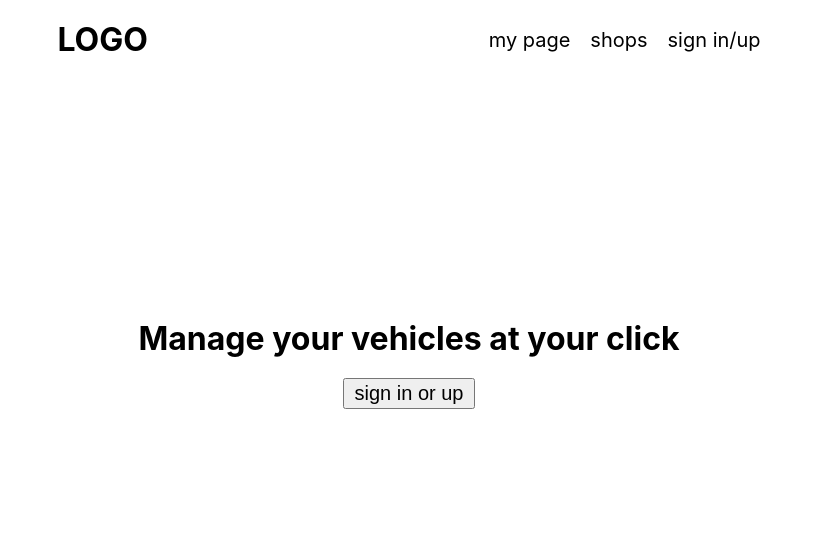
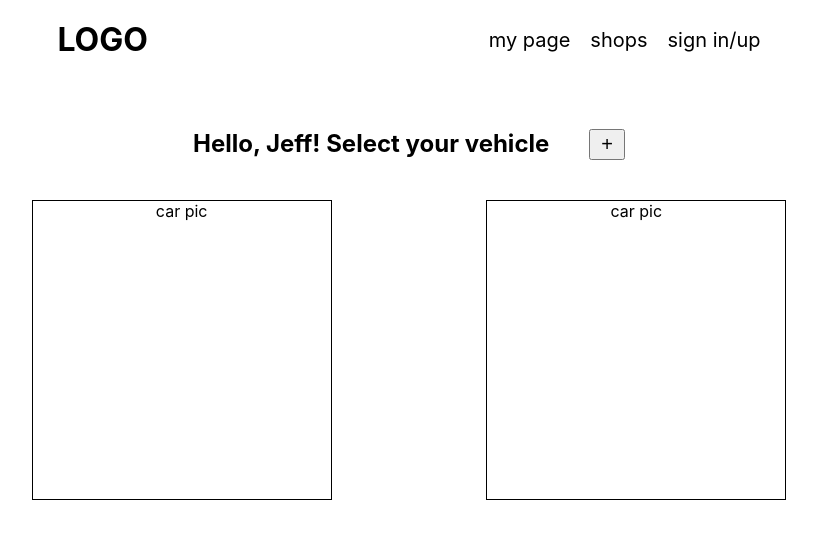
Before and after one commit to jeffk713/my-garage, a React (Create React App) app: page /my-page/add-vehicle in a window 1280 px wide. Shown: the top 538 px of the page, without its empty margins (231-1048 px from the left). Built offline with nearby package versions, Linux system fonts and the light colour scheme.

Commit message:
break app into components; homepage, navigator, and link and create my-page and style it briefly

```diff
--- a/src/App.js
+++ b/src/App.js
@@ -1,31 +1,19 @@
 import React from 'react';
+
+import Navigator from './components/navigator/navigator.component';
+import Homepage from './components/pages/homepage/homepage.component';
+import MyPage from './components/pages/my-page/my-page.component';
+
 import './App.scss';
 
 class App extends React.Component {
   render() {
     return (
       <div className='app'>
-        <div className='navigator'>
-          <div className='logo'>
-            <h1>LOGO</h1>
-          </div>
-          <div className='link-container'>
-            <div className='link'>
-              <a href='/'>my page</a>
-            </div>
-            <div className='link'>
-              <a href='/'>shops</a>
-            </div>
-            <div className='link'>
-              <a href='/'>sign in/up</a>
-            </div>
-          </div>
-        </div>
+        <Navigator />
         <div className='main'>
-          <div className='homepage-banner'>
-            <h1 className='banner-title'>Manage your vehicles at your click</h1>
-            <button className='btn'>sign in or up</button>
-          </div>
+          {/* <Homepage /> */}
+          <MyPage />
         </div>
       </div>
     );
--- a/src/App.scss
+++ b/src/App.scss
@@ -7,44 +7,9 @@
 .app {
   text-align: center;
 
-  .navigator {
+  .main {
     width: 80vw;
     margin: 0 auto;
-    padding-top: 20px;
-    padding-bottom: 20px;
-
-    display: flex;
-    flex-direction: row;
-    justify-content: space-around;
-
-    .link-container {
-      display: flex;
-      flex-direction: row;
-      justify-content: space-around;
-      align-items: center;
-
-      .link {
-        margin-left: 20px;
-
-        > a {
-          text-decoration: none;
-          color: black;
-          font-size: 20px;
-        }
-      }
-    }
-  }
-
-  .main {
-    min-height: 60vh;
-
-    .homepage-banner {
-      margin: 30vh auto 0 auto;
-
-      .banner-title {
-        margin-bottom: 20px;
-      }
-    }
   }
 }
 
--- /dev/null
+++ b/src/components/link/link.styles.scss
@@ -0,0 +1,9 @@
+.link {
+  margin-left: 20px;
+
+  > a {
+    text-decoration: none;
+    color: black;
+    font-size: 20px;
+  }
+}
--- /dev/null
+++ b/src/components/navigator/navigator.component.js
@@ -0,0 +1,26 @@
+import React from 'react';
+
+import Link from '../link/link.component';
+
+import './navigator.styles.scss';
+
+const Navigator = () => (
+  <div className='navigator'>
+    <div className='logo'>
+      <h1>LOGO</h1>
+    </div>
+    <div className='link-container'>
+      <Link>
+        <a href='/'>my page</a>
+      </Link>
+      <Link>
+        <a href='/'>shops</a>
+      </Link>
+      <Link>
+        <a href='/'>sign in/up</a>
+      </Link>
+    </div>
+  </div>
+);
+
+export default Navigator;
--- /dev/null
+++ b/src/components/navigator/navigator.styles.scss
@@ -0,0 +1,17 @@
+.navigator {
+  width: 80vw;
+  margin: 0 auto;
+  padding-top: 20px;
+  padding-bottom: 20px;
+
+  display: flex;
+  flex-direction: row;
+  justify-content: space-around;
+
+  .link-container {
+    display: flex;
+    flex-direction: row;
+    justify-content: space-around;
+    align-items: center;
+  }
+}
--- /dev/null
+++ b/src/components/pages/homepage/homepage.component.js
@@ -0,0 +1,14 @@
+import React from 'react';
+
+import './homepage.styles.scss';
+
+const Homepage = () => (
+  <div className='homepage'>
+    <div className='homepage-banner'>
+      <h1 className='banner-title'>Manage your vehicles at your click</h1>
+      <button className='btn'>sign in or up</button>
+    </div>
+  </div>
+);
+
+export default Homepage;
--- /dev/null
+++ b/src/components/pages/homepage/homepage.styles.scss
@@ -0,0 +1,11 @@
+.homepage {
+  min-height: 60vh;
+
+  .homepage-banner {
+    margin: 30vh auto 0 auto;
+
+    .banner-title {
+      margin-bottom: 20px;
+    }
+  }
+}
--- /dev/null
+++ b/src/components/pages/my-page/my-page.component.js
@@ -0,0 +1,18 @@
+import React from 'react';
+
+import './my-page.styles.scss';
+
+const MyPage = () => (
+  <div className='my-page'>
+    <div className='my-page-header'>
+      <h2 className='my-page-greeting'>Hello, Jeff! Select your vehicle</h2>
+      <button className='btn'>+</button>
+    </div>
+    <div className='car-picture-container'>
+      <div className='car-picture'>car pic</div>
+      <div className='car-picture'>car pic</div>
+    </div>
+  </div>
+);
+
+export default MyPage;
--- /dev/null
+++ b/src/components/pages/my-page/my-page.styles.scss
@@ -0,0 +1,26 @@
+.my-page {
+  .my-page-header {
+    display: flex;
+    flex-direction: row;
+    justify-content: center;
+
+    .my-page-greeting {
+      margin-right: 40px;
+    }
+  }
+  margin-top: 50px;
+  .car-picture-container {
+    display: flex;
+    flex-direction: row;
+    flex-wrap: wrap;
+    justify-content: space-evenly;
+    margin: 20px auto;
+
+    .car-picture {
+      width: 300px;
+      height: 300px;
+      border: solid black 1px;
+      margin: 20px;
+    }
+  }
+}
```
Also changed, not shown: src/components/link/link.component.js (added, +7 -0 lines), src/components/pages/add-vehicle/add-vehicle.component.js (added), src/components/pages/add-vehicle/add-vehicle.styles.scss (added).
